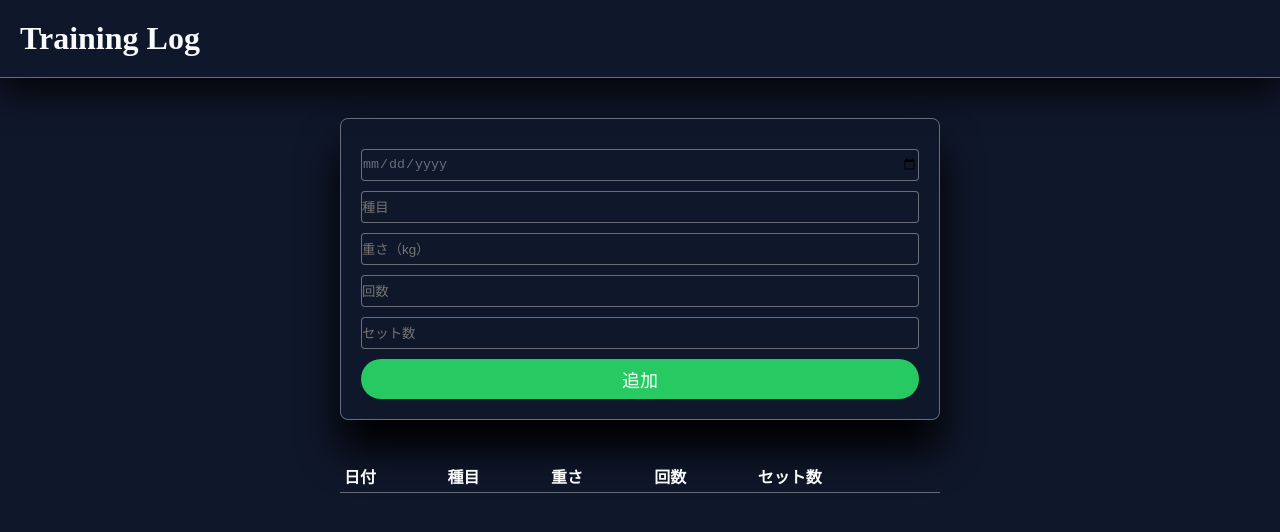
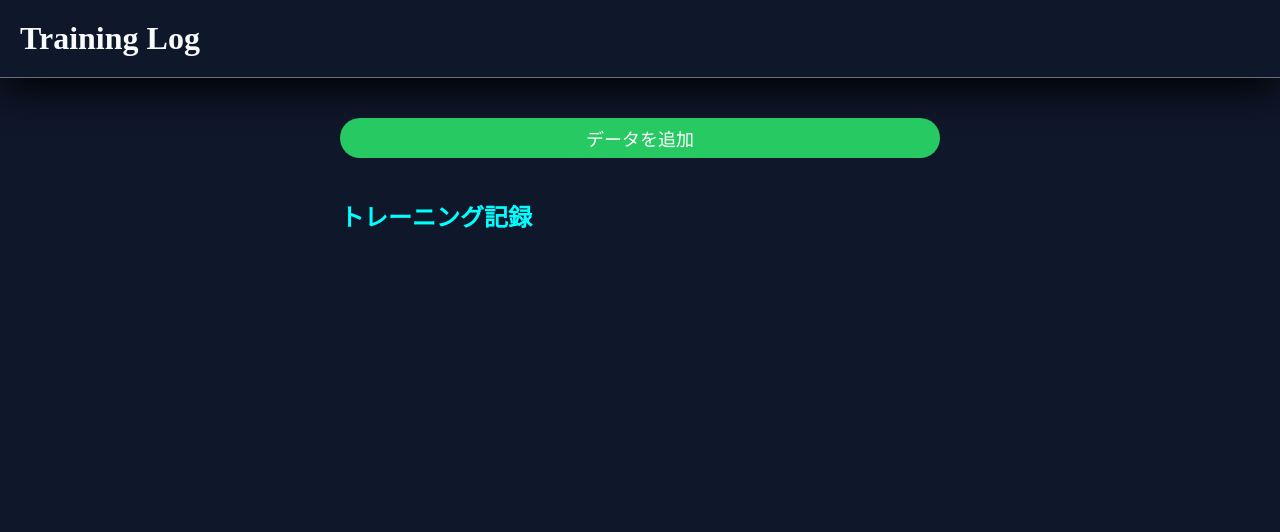
Before and after one commit to 07yuki1101/training-log-app, a React (Vite) app: page / in a window 1280 px wide. Shown: the top 532 px of the page. Built offline with nearby package versions, Linux system fonts and the light colour scheme.

Commit message:
アプリの基本機能を実装

```diff
--- a/src/App.jsx
+++ b/src/App.jsx
@@ -1,23 +1,89 @@
-import { useState } from "react"
+import { useState, useEffect } from "react"
 
 function App() {
+
   const [records, setRecords] = useState([]);
+  const [showForm, setShowForm] = useState(false)
   const [newRecords, setNewRecords] = useState({
     date: '', exercise: '', weight: '', reps: '', sets: ''
   })
+  const[loaded, setLoaded]=useState(false)
+  useEffect(() => {
+    const saved = localStorage.getItem("records");
+    if (saved) {
+      setRecords(JSON.parse(saved))
+    }
+    setLoaded(true)
+  }, []);
+  useEffect(() => {
+    if(!loaded)return;
+    localStorage.setItem("records", JSON.stringify(records));
+  }, [records]);
+
+  const isInvalid =
+    !newRecords.date ||
+    !newRecords.exercise ||
+
+    !newRecords.reps ||
+    !newRecords.sets;
+
   const handleAddRecord = () => {
-    if(!newRecords.date|| !newRecords.exercise|| !newRecords.weight|| !newRecords.reps|| !newRecords.sets){
+    if (isInvalid) {
       alert('全て入力してください')
-    }else{
-    setRecords([...records, newRecords])
+      return
+    } else {
+      const existing = records.find(r => r.date === newRecords.date)
+      if (existing) {
+        const update = records.map(record => {
+          if (record.date === newRecords.date) {
+            return {
+              ...record, items: [...record.items,
+              {
+                exercise: newRecords.exercise,
+                weight: newRecords.weight,
+                reps: newRecords.reps,
+                sets: newRecords.sets,
+              }
+              ]
+            }
+          } else {
+            return record
+          };
+        });
+        setRecords(update);
+      } else {
+        setRecords([
+          ...records,
+          {
+            date: newRecords.date,
+            items: [
+              {
+                exercise: newRecords.exercise,
+                weight: newRecords.weight,
+                reps: newRecords.reps,
+                sets: newRecords.sets,
+              }
+            ]
+          }
+        ]);
+      }
+
       setNewRecords({ date: '', exercise: '', weight: '', reps: '', sets: '' })
+      setShowForm(false)
     }
-  };
+  }
   return (
     <div>
       <header>
         <h1>Training Log</h1>
       </header>
+      {!showForm && (
+        <div className="form-switch">
+          <button className="add-btn" onClick={() => setShowForm(true)}>データを追加</button>
+        </div>
+      )}
+
+      {showForm && (
         <div className="form">
           <input type="date"
             value={newRecords.date}
@@ -35,38 +101,40 @@ function App() {
           <input type="number"
             placeholder="回数"
             value={newRecords.reps}
-          onChange={(e)=>setNewRecords({...newRecords,reps:e.target.value})} />
+            onChange={(e) => setNewRecords({ ...newRecords, reps: e.target.value })} />
 
           <input type="number"
             placeholder="セット数"
             value={newRecords.sets}
-          onChange={(e)=>setNewRecords({...newRecords,sets:e.target.value})} />
+            onChange={(e) => setNewRecords({ ...newRecords, sets: e.target.value })} />
 
-        <button onClick={handleAddRecord}>追加</button>
+          <button className="add-btn" onClick={handleAddRecord}>追加</button>
+          <button className="cancel-btn" onClick={() => setShowForm(false)}>×</button>
         </div>
+      )}
+
       <div className="log">
+        <h2 className="section-title">トレーニング記録</h2>
+        {[...records]
+          .sort((a, b) => b.date.localeCompare(a.date))
+          .map(day => (
+            <div key={day.date}>
+              <h3 className="date">{day.date}</h3>
               <table>
-        <thead>
-          <tr>
-            <th>日付</th>
-            <th>種目</th>
-            <th>重さ</th>
-            <th>回数</th>
-            <th>セット数</th>
+                <tbody>
+                  {day.items.map((item, i) => (
+                    <tr key={i}>
+                      <td>{item.exercise}</td>
+                      <td>{item.weight} kg</td>
+                      <td>{item.reps} 回</td>
+                      <td>{item.sets} セット</td>
                     </tr>
-        </thead>
-        <tbody>
-          {records.map((r, i) =>
-            <tr key={i}>
-              <td>{r.date}</td>
-              <td>{r.exercise}</td>
-              <td>{r.weight}kg</td>
-              <td>{r.reps}回</td>
-              <td>{r.sets}セット</td>
-            </tr>
-          )}
+                  ))}
                 </tbody>
               </table>
+            </div>
+          ))}
+        <h3>{ }</h3>
       </div>
     </div>
   )
--- a/src/index.css
+++ b/src/index.css
@@ -1,30 +1,35 @@
-*{
+* {
   margin: 0;
   padding: 0;
   box-sizing: border-box;
 }
-body{
+
+body {
   background: #0f172a;
   color: #f8fafc;
 
 }
-header{
-  padding: 20px ;
+
+header {
+  padding: 20px;
   border-bottom: 1px solid #eeeeee67;
-  box-shadow: 0 10px 40px rgba(0,0,0,1);
+  box-shadow: 0 10px 40px rgba(0, 0, 0, 1);
 }
 
 /* フォーム */
-.form{
- width: 600px;
- margin: 40px auto;
- text-align: center;
- border: 1px solid #eeeeee67 ;
- border-radius: 8px;
- padding: 20px;
- box-shadow: 0 30px 40px rgba(0,0,0,1);
+.form {
+  max-width: 600px;
+  width: 90%;
+  margin: 40px auto;
+  text-align: center;
+  border: 1px solid #eeeeee67;
+  border-radius: 8px;
+  padding: 20px;
+  box-shadow: 0 30px 40px rgba(0, 0, 0, 1);
+  position: relative;
 }
-.form input{
+
+.form input {
   display: block;
   width: 100%;
   margin: 10px auto;
@@ -34,12 +39,13 @@ header{
   color: #eeeeee67;
   height: 32px;
 }
-input[type="date"]{
+
+input[type="date"] {
   color: #eeeeee67;
 }
 
 
-.form button{
+.add-btn {
   background: #27c962;
   color: #ffffff;
   border: none;
@@ -48,22 +54,48 @@ input[type="date"]{
   height: 40px;
   font-size: 18px;
 }
-.form button:hover{
+
+.add-btn:hover {
   background: #16a34a;
 }
-
+.cancel-btn{
+  width: 20px;
+  height: 20px;
+  position: absolute;
+  top: -10px;
+  right: -10px;
+  color: white;
+  background: rgb(255, 94, 0);
+  border: none;
+  border-radius: 50%;
+  font-size: 18px;
+}
 /* ログ */
-.log{
-  width: 600px;
-  text-align: center;
+.log {
+  max-width: 600px;
+  width: 90%;
+  text-align: left;
   margin: 0 auto;
 }
-table{
-  width: 100%;
+
+.section-title {
+  color: aqua;
+}
+
+.date {
+  border-bottom: 1px solid #eeeeee67;
+}
+
+table {
+  max-width: 600px;
+  width: 90%;
   border-collapse: collapse;
+  table-layout: fixed;
 }
-th, td{
-  text-align: left;
-  border-bottom: 1px solid #eeeeee67;
-  padding: 4px;
+
+.form-switch {
+  max-width: 600px;
+  width: 90%;
+  text-align: center;
+  margin: 40px auto;
 }
```
Lines whose indentation alone changed are shown as unchanged.
